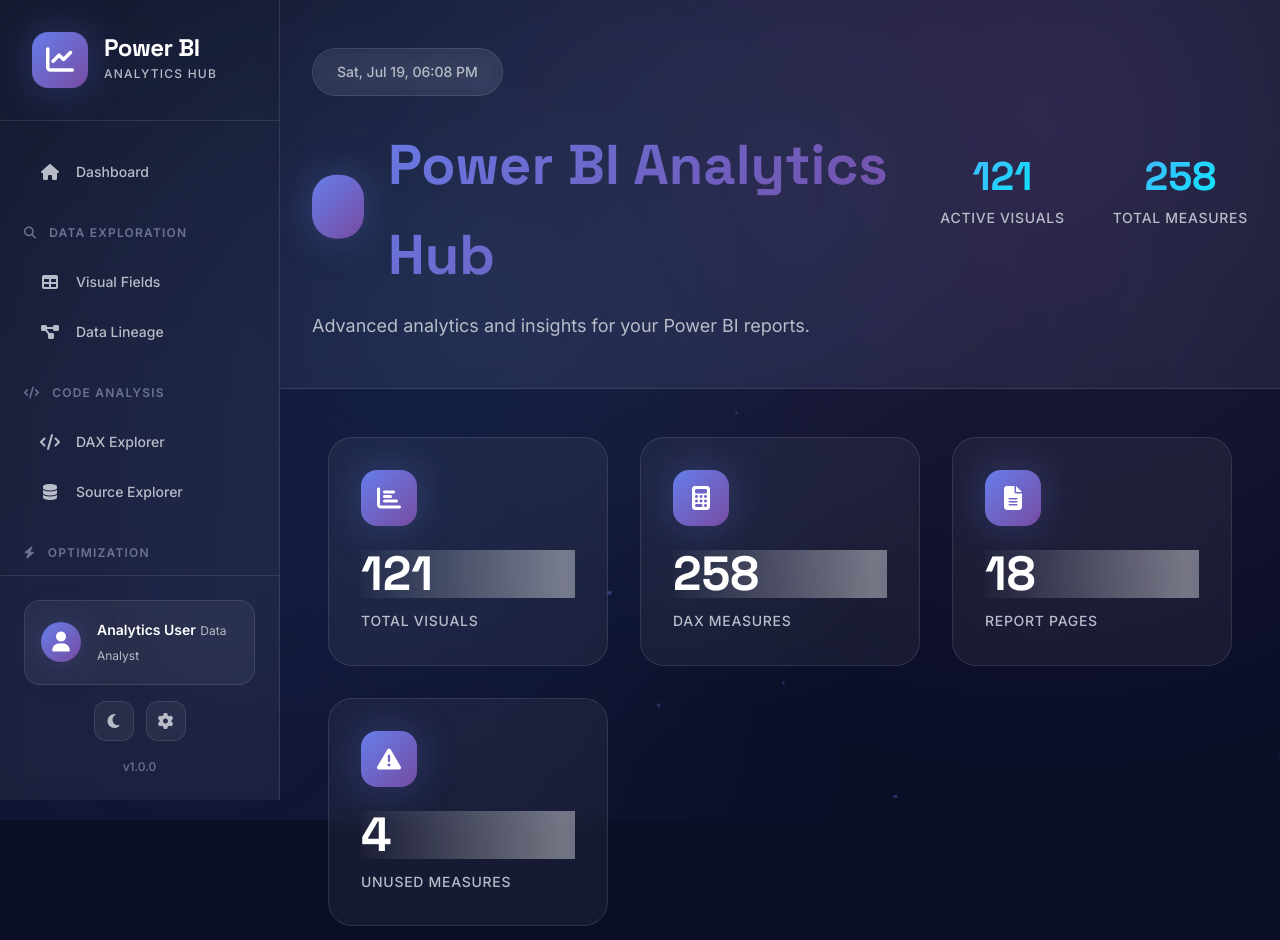
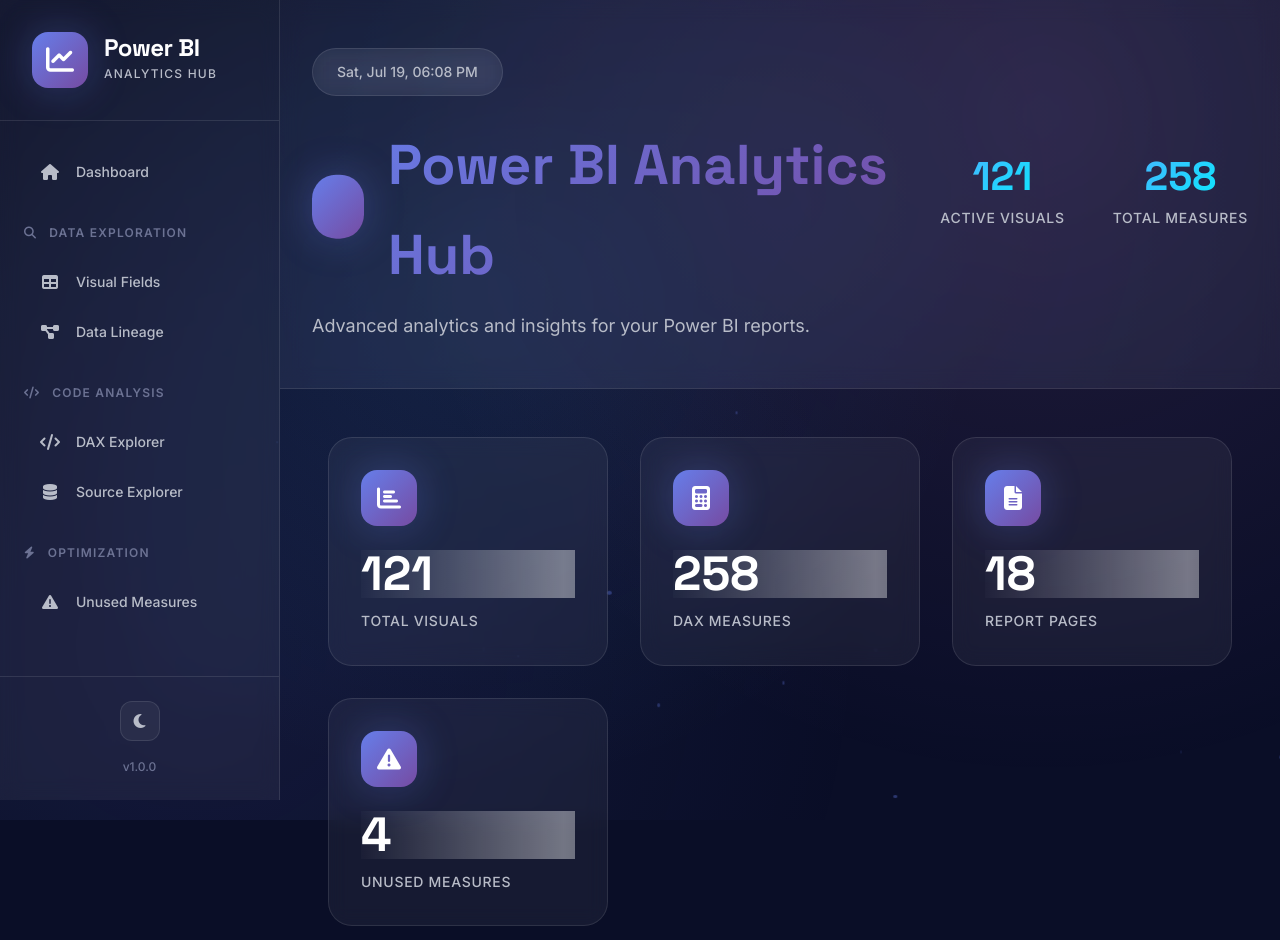
Before and after one commit to plagiagia/PowerBI_AnalysisTool, a Flask app: template templates/index.html in a window 1280 px wide. Shown: the top 940 px of the page. Run offline with Flask 3, Linux system fonts and the light colour scheme; the template is opened without the code that fills it, so the values that code supplies are empty.

Commit message:
Remove user section from sidebar for a cleaner layout

```diff
--- a/static/modern.css
+++ b/static/modern.css
@@ -357,53 +357,6 @@
   border-top: 1px solid var(--glass-border);
 }
 
-.user-section {
-  display: flex;
-  align-items: center;
-  gap: var(--space-md);
-  padding: var(--space-md);
-  background: var(--glass-bg);
-  border: 1px solid var(--glass-border);
-  border-radius: var(--radius-lg);
-  margin-bottom: var(--space-md);
-  transition: var(--transition-fast);
-}
-
-.user-section:hover {
-  background: var(--bg-hover);
-  border-color: var(--color-primary);
-}
-
-.user-avatar {
-  width: 40px;
-  height: 40px;
-  background: var(--gradient-primary);
-  border-radius: var(--radius-full);
-  display: flex;
-  align-items: center;
-  justify-content: center;
-  color: white;
-  font-size: 1.25rem;
-  font-weight: 600;
-  box-shadow: var(--shadow-glow);
-}
-
-.user-info {
-  flex: 1;
-}
-
-.user-name {
-  font-size: 0.875rem;
-  font-weight: 600;
-  color: var(--text-primary);
-  line-height: 1.2;
-}
-
-.user-role {
-  font-size: 0.75rem;
-  color: var(--text-secondary);
-}
-
 .footer-actions {
   display: flex;
   justify-content: center;
--- a/templates/base.html
+++ b/templates/base.html
@@ -151,23 +151,13 @@
     </nav>
 
     <div class="sidebar-footer">
-      <div class="user-section">
-        <div class="user-avatar">
-          <i class="fas fa-user"></i>
-        </div>
-        <div class="user-info">
-          <span class="user-name">Analytics User</span>
-          <span class="user-role">Data Analyst</span>
-        </div>
-      </div>
+
       <div class="footer-actions">
         <button id="themeSwitcher" class="action-button theme-toggle" aria-label="Toggle dark mode"
           title="Toggle theme">
           <i class="fas fa-moon"></i>
         </button>
-        <button class="action-button settings-button" aria-label="Settings">
-          <i class="fas fa-cog"></i>
-        </button>
+
       </div>
       <div class="app-version">v{{ app_version }}</div>
     </div>
```
